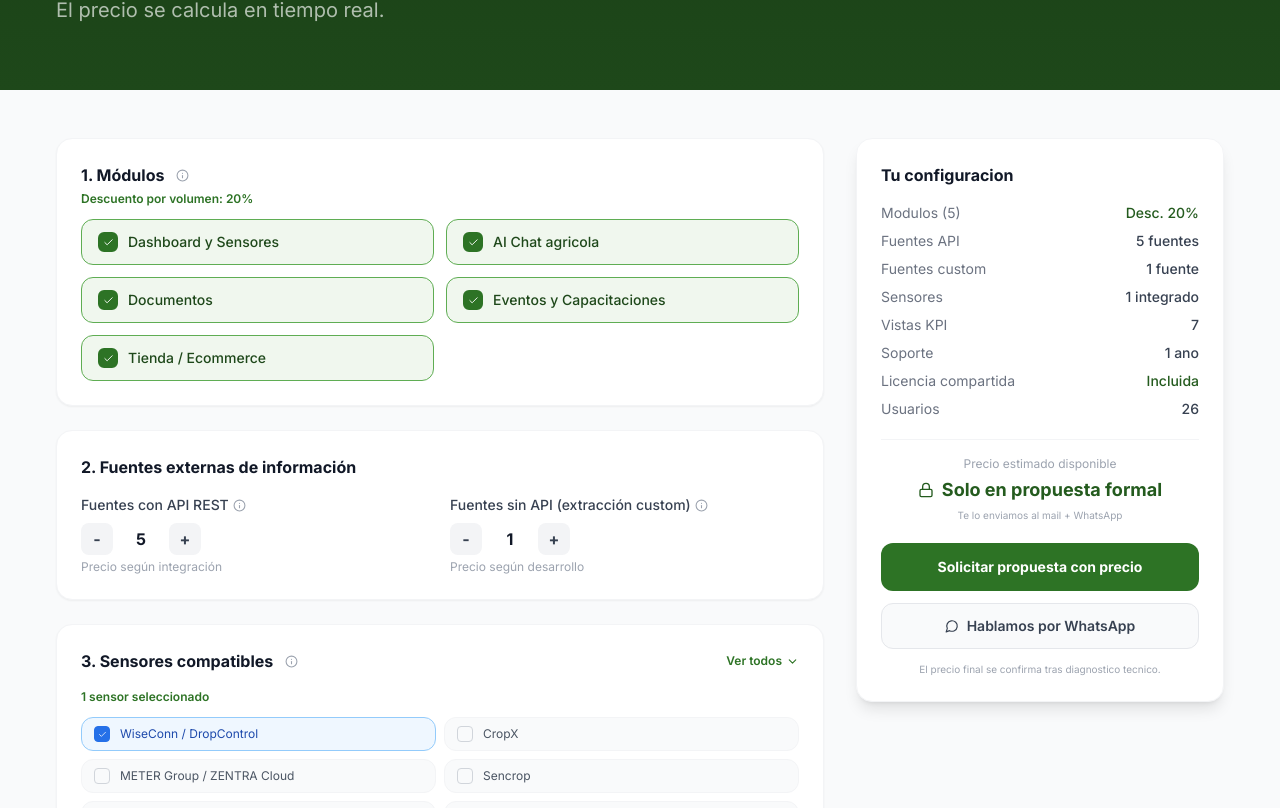
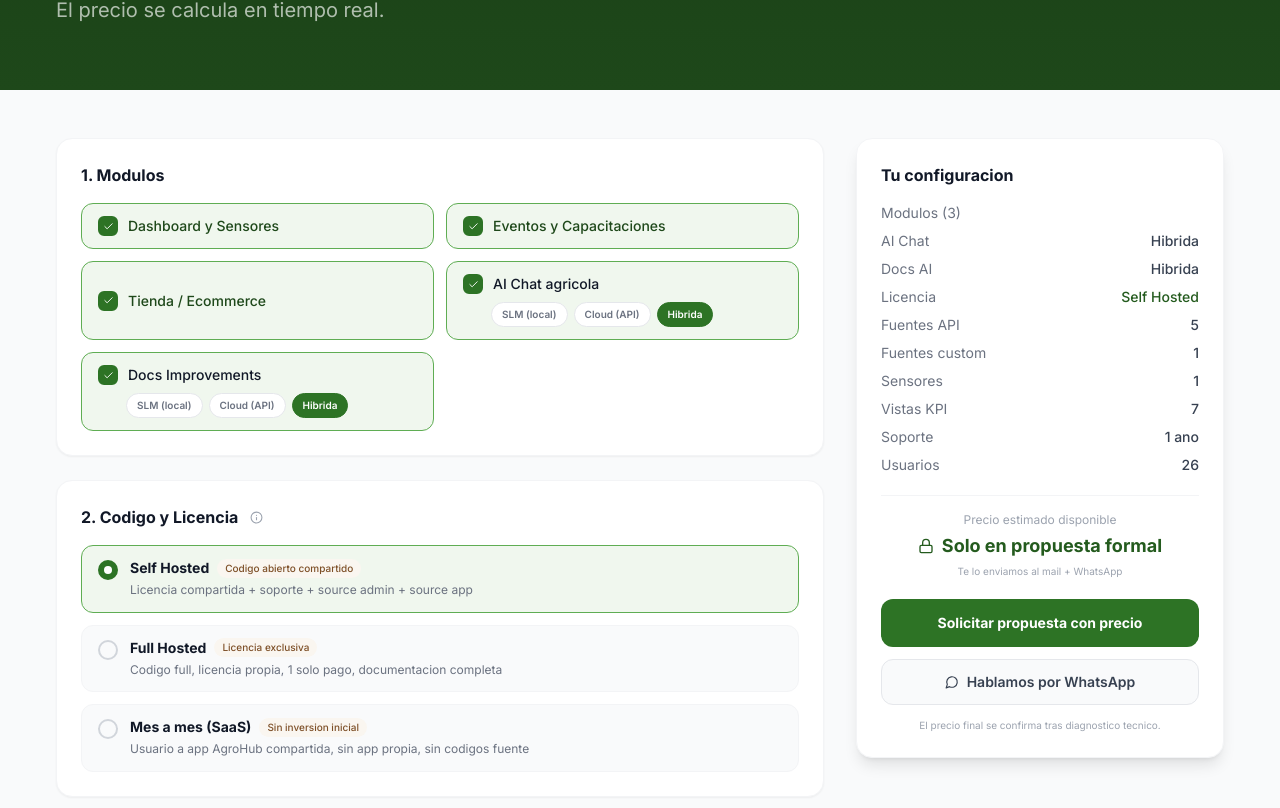
Before and after one commit to templateschile/Agrohub, a React (Vite) app: page /precios in a window 1280 px wide. Shown: the part 289-1097 px from the top of the page. Built offline with nearby package versions, Linux system fonts and the light colour scheme.

Commit message:
feat: cotizador con ai/docs/licencia, tienda wa a numero central

```diff
--- a/src/components/PedidoModal.jsx
+++ b/src/components/PedidoModal.jsx
@@ -42,8 +42,8 @@ export default function PedidoModal({ productor, onClose }) {
 
     // WA al proveedor SIN precios
     const lineasWA = pedido.map(p => `- ${p.nombre} (${p.variedad}): ${qtys[p.nombre + "__" + p.variedad].toLocaleString("es-CL")} kg`).join("\n")
-    const msgWA = encodeURIComponent(`Hola ${productor.nombre}! Te contacto desde AgroHub.\n\nSoy ${nombre} y quisiera hacer el siguiente pedido:\n\n${lineasWA}\n\nMi contacto: ${telefono}${email ? ` / ${email}` : ""}\n\n¿Podemos coordinar entrega y pago?`)
-    window.open(`https://wa.me/${productor.contacto.replace(/\D/g, "")}?text=${msgWA}`, "_blank")
+        const msgWA = encodeURIComponent(`Hola! Te contacto desde AgroHub.\n\nSoy ${nombre} y quisiera hacer el siguiente pedido a ${productor.nombre} (${productor.comuna}):\n\n${lineasWA}\n\nMi contacto: ${telefono}${email ? ` / ${email}` : ""}\n\n¿Podemos coordinar?`)
+    window.open(`https://wa.me/56987561075?text=${msgWA}`, "_blank")
 
     setEnviando(false)
     setEnviado(true)
--- a/src/pages/Precios.jsx
+++ b/src/pages/Precios.jsx
@@ -6,15 +6,36 @@ const PRECIO_API      = 900000
 const PRECIO_NO_API   = 1200000
 const PRECIO_SENSOR   = 200000
 const PRECIO_VISTA    = 100000
-const PRECIO_LICENCIA = 7000000
 const PRECIO_SOPORTE  = 5000000
 
 const MODULOS = [
-  { id: "dashboard", label: "Dashboard y Sensores",    precio: 2000000 },
-  { id: "ai",        label: "AI Chat agricola",         precio: 2000000 },
-  { id: "docs",      label: "Documentos",               precio: 2000000 },
-  { id: "eventos",   label: "Eventos y Capacitaciones", precio: 2000000 },
-  { id: "tienda",    label: "Tienda / Ecommerce",        precio: 5000000 },
+  { id: "dashboard", label: "Dashboard y Sensores",   precio: 2000000 },
+  { id: "eventos",   label: "Eventos y Capacitaciones",precio: 2000000 },
+  { id: "tienda",    label: "Tienda / Ecommerce",       precio: 5000000 },
+]
+
+const MODOS_AI   = ["SLM (local)", "Cloud (API)", "Hibrida"]
+const MODOS_DOCS = ["SLM (local)", "Cloud (API)", "Hibrida"]
+
+const LICENCIAS = [
+  {
+    id: "self",
+    label: "Self Hosted",
+    desc: "Licencia compartida + soporte + source admin + source app",
+    badge: "Codigo abierto compartido",
+  },
+  {
+    id: "full",
+    label: "Full Hosted",
+    desc: "Codigo full, licencia propia, 1 solo pago, documentacion completa",
+    badge: "Licencia exclusiva",
+  },
+  {
+    id: "saas",
+    label: "Mes a mes (SaaS)",
+    desc: "Usuario a app AgroHub compartida, sin app propia, sin codigos fuente",
+    badge: "Sin inversion inicial",
+  },
 ]
 
 const SENSORES = [
@@ -31,19 +52,19 @@ function CLP(n) {
   return "$" + n.toLocaleString("es-CL")
 }
 
-function calcularPrecio(modulos, fuentesApi, fuentesSinApi, sensores, vistasKpi, soporte, admins, agricultores, asesores) {
+function calcularPrecio(modulos, aiActivo, docsActivo, fuentesApi, fuentesSinApi, sensores, vistasKpi, soporte, admins, agricultores, asesores) {
   let total = 0
-  const desc = modulos.length === 5 ? 0.20 : 0
   modulos.forEach(id => {
     const m = MODULOS.find(x => x.id === id)
-    if (m) total += m.precio * (1 - desc)
+    if (m) total += m.precio
   })
+  if (aiActivo)   total += 2000000
+  if (docsActivo) total += 2000000
   total += fuentesApi    * PRECIO_API
   total += fuentesSinApi * PRECIO_NO_API
   total += sensores.length * PRECIO_SENSOR
   total += vistasKpi     * PRECIO_VISTA
   if (soporte > 1) total += (soporte - 1) * PRECIO_SOPORTE
-  total += PRECIO_LICENCIA
   const u = admins + agricultores + asesores
   if (u > 50)  total += 800000
   if (u > 100) total += 800000
@@ -63,7 +84,12 @@ function Tooltip({ text }) {
 }
 
 export default function Precios() {
-  const [modulos, setModulos] = useState(["dashboard", "ai", "docs", "eventos", "tienda"])
+  const [modulos, setModulos] = useState(["dashboard", "eventos", "tienda"])
+  const [aiActivo,   setAiActivo]   = useState(true)
+  const [modoAi,     setModoAi]     = useState("Hibrida")
+  const [docsActivo, setDocsActivo] = useState(true)
+  const [modoDocs,   setModoDocs]   = useState("Hibrida")
+  const [licencia,   setLicencia]   = useState("self")
   const [fuentesApi, setFuentesApi] = useState(5)
   const [fuentesSinApi, setFuentesSinApi] = useState(1)
   const [sensores, setSensores] = useState(["WiseConn / DropControl"])
@@ -76,14 +102,14 @@ export default function Precios() {
   const [sensoresExpanded, setSensoresExpanded] = useState(false)
 
     const precio = useMemo(
-        () => calcularPrecio(modulos, fuentesApi, fuentesSinApi, sensores, vistasKpi, soporte, admins, agricultores, asesores),
-    [modulos, fuentesApi, fuentesSinApi, sensores, vistasKpi, soporte, admins, agricultores, asesores]
+    () => calcularPrecio(modulos, aiActivo, docsActivo, fuentesApi, fuentesSinApi, sensores, vistasKpi, soporte, admins, agricultores, asesores),
+    [modulos, aiActivo, docsActivo, fuentesApi, fuentesSinApi, sensores, vistasKpi, soporte, admins, agricultores, asesores]
   )
 
     const toggleModulo = id => setModulos(prev => prev.includes(id) ? prev.filter(x => x !== id) : [...prev, id])
-  const toggleSensor = s  => setSensores(prev => prev.includes(s)  ? prev.filter(x => x !== s)  : [...prev, s])
+  const toggleSensor  = s  => setSensores(prev => prev.includes(s)  ? prev.filter(x => x !== s)  : [...prev, s])
 
-  const descModulo = modulos.length === 5 ? "20%" : null
+  const descModulo = null
 
     return (
     <div>
@@ -112,34 +138,90 @@ export default function Precios() {
 
                                 {/* 1. Modulos */}
                 <div className="bg-white border border-gray-100 rounded-2xl p-6 shadow-sm">
-                  <div className="flex items-center gap-2 mb-1">
-                    <h2 className="font-bold text-gray-900 text-base">1. Módulos</h2>
-                    <Tooltip text="Al activar los 5 modulos se aplica un 20% de descuento sobre todos." />
+                  <div className="flex items-center gap-2 mb-4">
+                    <h2 className="font-bold text-gray-900 text-base">1. Modulos</h2>
                   </div>
-                  {descModulo && (
-                    <p className="text-xs text-agro-green-600 font-semibold mb-3">Descuento por volumen: {descModulo}</p>
-                  )}
-                  <div className="grid grid-cols-1 sm:grid-cols-2 gap-3 mt-3">
+                  <div className="grid grid-cols-1 sm:grid-cols-2 gap-3">
                     {MODULOS.map(m => (
-                      <button
-                        key={m.id}
-                        onClick={() => toggleModulo(m.id)}
-                        className={`flex items-center justify-between rounded-xl border px-4 py-3 text-left transition-all ${modulos.includes(m.id) ? "bg-agro-green-50 border-agro-green-400 text-agro-green-800" : "bg-gray-50 border-gray-100 text-gray-700 hover:border-gray-300"}`}
-                      >
-                                                <div className="flex items-center gap-2.5">
+                      <button key={m.id} onClick={() => toggleModulo(m.id)}
+                        className={`flex items-center gap-2.5 rounded-xl border px-4 py-3 text-left transition-all ${modulos.includes(m.id) ? "bg-agro-green-50 border-agro-green-400 text-agro-green-800" : "bg-gray-50 border-gray-100 text-gray-700 hover:border-gray-300"}`}>
                         <div className={`w-5 h-5 rounded-md border-2 flex items-center justify-center shrink-0 ${modulos.includes(m.id) ? "bg-agro-green-600 border-agro-green-600" : "border-gray-300"}`}>
                           {modulos.includes(m.id) && <Check size={11} className="text-white" />}
                         </div>
                         <span className="text-sm font-medium">{m.label}</span>
+                      </button>
+                    ))}
+
+                    {/* AI Chat */}
+                    <div className={`rounded-xl border px-4 py-3 transition-all ${aiActivo ? "bg-agro-green-50 border-agro-green-400" : "bg-gray-50 border-gray-100"}`}>
+                      <button onClick={() => setAiActivo(v => !v)} className="flex items-center gap-2.5 w-full text-left mb-2">
+                        <div className={`w-5 h-5 rounded-md border-2 flex items-center justify-center shrink-0 ${aiActivo ? "bg-agro-green-600 border-agro-green-600" : "border-gray-300"}`}>
+                          {aiActivo && <Check size={11} className="text-white" />}
+                        </div>
+                        <span className="text-sm font-medium text-gray-900">AI Chat agricola</span>
+                      </button>
+                      {aiActivo && (
+                        <div className="flex gap-1.5 flex-wrap pl-7">
+                          {MODOS_AI.map(m => (
+                            <button key={m} onClick={() => setModoAi(m)}
+                              className={`text-[10px] px-2.5 py-1 rounded-full border font-semibold transition-all ${modoAi === m ? "bg-agro-green-600 text-white border-agro-green-600" : "bg-white text-gray-500 border-gray-200 hover:border-agro-green-400"}`}>
+                              {m}
+                            </button>
+                          ))}
+                        </div>
+                      )}
+                    </div>
+
+                    {/* Docs */}
+                    <div className={`rounded-xl border px-4 py-3 transition-all ${docsActivo ? "bg-agro-green-50 border-agro-green-400" : "bg-gray-50 border-gray-100"}`}>
+                      <button onClick={() => setDocsActivo(v => !v)} className="flex items-center gap-2.5 w-full text-left mb-2">
+                        <div className={`w-5 h-5 rounded-md border-2 flex items-center justify-center shrink-0 ${docsActivo ? "bg-agro-green-600 border-agro-green-600" : "border-gray-300"}`}>
+                          {docsActivo && <Check size={11} className="text-white" />}
+                        </div>
+                        <span className="text-sm font-medium text-gray-900">Docs Improvements</span>
+                      </button>
+                      {docsActivo && (
+                        <div className="flex gap-1.5 flex-wrap pl-7">
+                          {MODOS_DOCS.map(m => (
+                            <button key={m} onClick={() => setModoDocs(m)}
+                              className={`text-[10px] px-2.5 py-1 rounded-full border font-semibold transition-all ${modoDocs === m ? "bg-agro-green-600 text-white border-agro-green-600" : "bg-white text-gray-500 border-gray-200 hover:border-agro-green-400"}`}>
+                              {m}
+                            </button>
+                          ))}
+                        </div>
+                      )}
+                    </div>
+                  </div>
+                </div>
+
+                {/* 1b. Tipo de licencia */}
+                <div className="bg-white border border-gray-100 rounded-2xl p-6 shadow-sm">
+                  <div className="flex items-center gap-2 mb-4">
+                    <h2 className="font-bold text-gray-900 text-base">2. Codigo y Licencia</h2>
+                    <Tooltip text="Define como contratas y que propiedad obtienes sobre el codigo." />
+                  </div>
+                  <div className="flex flex-col gap-3">
+                    {LICENCIAS.map(l => (
+                      <button key={l.id} onClick={() => setLicencia(l.id)}
+                        className={`flex items-start gap-3 rounded-xl border px-4 py-3 text-left transition-all ${licencia === l.id ? "bg-agro-green-50 border-agro-green-400" : "bg-gray-50 border-gray-100 hover:border-gray-300"}`}>
+                        <div className={`w-5 h-5 rounded-full border-2 flex items-center justify-center shrink-0 mt-0.5 ${licencia === l.id ? "bg-agro-green-600 border-agro-green-600" : "border-gray-300"}`}>
+                          {licencia === l.id && <div className="w-2 h-2 bg-white rounded-full" />}
+                        </div>
+                        <div>
+                          <div className="flex items-center gap-2">
+                            <span className="text-sm font-bold text-gray-900">{l.label}</span>
+                            <span className="text-[10px] bg-agro-earth-50 text-agro-earth-700 px-2 py-0.5 rounded-full font-medium">{l.badge}</span>
+                          </div>
+                          <p className="text-xs text-gray-500 mt-0.5 leading-relaxed">{l.desc}</p>
                         </div>
                       </button>
                     ))}
                   </div>
                 </div>
 
-                {/* 2. Fuentes externas */}
+                {/* 3. Fuentes externas */}}
                 <div className="bg-white border border-gray-100 rounded-2xl p-6 shadow-sm">
-                  <h2 className="font-bold text-gray-900 text-base mb-4">2. Fuentes externas de información</h2>
+                  <h2 className="font-bold text-gray-900 text-base mb-4">3. Fuentes externas de informacion</h2>
                   <div className="grid grid-cols-1 sm:grid-cols-2 gap-5">
                     <div>
                       <label className="flex items-center text-sm font-medium text-gray-700 mb-2">
@@ -168,11 +250,11 @@ export default function Precios() {
                   </div>
                 </div>
 
-                {/* 3. Sensores */}
+                {/* 4. Sensores */}}
                 <div className="bg-white border border-gray-100 rounded-2xl p-6 shadow-sm">
                   <div className="flex items-center justify-between mb-4">
                     <div className="flex items-center gap-2">
-                      <h2 className="font-bold text-gray-900 text-base">3. Sensores compatibles</h2>
+                      <h2 className="font-bold text-gray-900 text-base">4. Sensores compatibles</h2>
                       <Tooltip text="Selecciona los sensores que ya tienes o planeas adquirir. El hub se integra con cada uno." />
                     </div>
                     <button onClick={() => setSensoresExpanded(v => !v)} className="flex items-center gap-1 text-xs text-agro-green-600 font-semibold">
@@ -198,10 +280,10 @@ export default function Precios() {
                   </div>
                 </div>
 
-                                {/* 4. Vistas KPI */}
+                                {/* 5. Vistas KPI */}}
                 <div className="bg-white border border-gray-100 rounded-2xl p-6 shadow-sm">
                   <div className="flex items-center gap-2 mb-1">
-                    <h2 className="font-bold text-gray-900 text-base">4. Vistas KPI por sensor</h2>
+                    <h2 className="font-bold text-gray-900 text-base">5. Vistas KPI por sensor</h2>
                     <Tooltip text="Paneles KPI activos por sensor. Ej: humedad, temperatura, alerta de riego, etc." />
                   </div>
                   <p className="text-xs text-gray-400 mb-4">Cada vista es un panel de datos en tiempo real en el dashboard.</p>
@@ -213,9 +295,9 @@ export default function Precios() {
                   <p className="text-xs text-gray-400 mt-2">{vistasKpi} vistas activas</p>
                 </div>
 
-                {/* 5. Soporte */}
+                {/* 6. Soporte */}}
                 <div className="bg-white border border-gray-100 rounded-2xl p-6 shadow-sm">
-                  <h2 className="font-bold text-gray-900 text-base mb-4">5. Años de soporte incluido</h2>
+                  <h2 className="font-bold text-gray-900 text-base mb-4">6. Anos de soporte incluido</h2>
                   <div className="flex gap-3 flex-wrap">
                     {SOPORTE_OPCIONES.map(n => (
                       <button
@@ -228,27 +310,6 @@ export default function Precios() {
                     ))}
                   </div>
                   <p className="text-xs text-gray-400 mt-3">1 año incluido sin costo extra. Años adicionales con costo.</p>
-                </div>
-
-                                                                {/* 6. Licencia siempre incluida */}
-                <div className="bg-agro-green-50 border border-agro-green-200 rounded-2xl p-6 shadow-sm">
-                  <div className="flex items-start justify-between gap-4">
-                    <div className="flex items-start gap-3">
-                      <div className="w-8 h-8 bg-agro-green-600 rounded-lg flex items-center justify-center shrink-0 mt-0.5">
-                        <Lock size={14} className="text-white" />
-                      </div>
-                      <div>
-                        <div className="font-bold text-agro-green-900 text-sm mb-1">Licencia compartida — siempre incluida</div>
-                        <p className="text-xs text-agro-green-700 leading-relaxed">
-                          Incluye código fuente del panel admin (Node.js + React) y app móvil (Flutter).
-                          Los <strong>datos de cada hub son propiedad exclusiva de ese hub</strong>; cualquier compartición requiere autorización explícita del usuario.
-                          Los features y mejoras del ecosistema se distribuyen mediante <strong>pull requests</strong>, por lo que cada hub puede incorporar actualizaciones disponibles en la red.
-                          {' '}<a href="/terminos" target="_blank" className="underline font-semibold">Ver Términos y Condiciones →</a>
-                        </p>
-                      </div>
-                    </div>
-                    <span className="text-sm font-bold text-agro-green-700 shrink-0">Incluida</span>
-                  </div>
                 </div>
 
                 {/* 7. Usuarios */}
@@ -286,15 +347,15 @@ export default function Precios() {
                   <h2 className="font-bold text-gray-900 text-base mb-4">Tu configuracion</h2>
 
                                     <div className="flex flex-col gap-2 text-sm mb-5">
-                    {modulos.length > 0 && (
-                      <div className="flex justify-between"><span className="text-gray-500">Modulos ({modulos.length})</span><span className="font-medium text-agro-green-700">{descModulo ? `Desc. ${descModulo}` : ""}</span></div>
-                    )}
-                    {fuentesApi > 0 && <div className="flex justify-between"><span className="text-gray-500">Fuentes API</span><span className="font-medium text-gray-700">{fuentesApi} fuente{fuentesApi>1?"s":""}</span></div>}
-                    {fuentesSinApi > 0 && <div className="flex justify-between"><span className="text-gray-500">Fuentes custom</span><span className="font-medium text-gray-700">{fuentesSinApi} fuente{fuentesSinApi>1?"s":""}</span></div>}
-                    {sensores.length > 0 && <div className="flex justify-between"><span className="text-gray-500">Sensores</span><span className="font-medium text-gray-700">{sensores.length} integrado{sensores.length>1?"s":""}</span></div>}
+                    {modulos.length > 0 && <div className="flex justify-between"><span className="text-gray-500">Modulos ({modulos.length})</span></div>}
+                    {aiActivo   && <div className="flex justify-between"><span className="text-gray-500">AI Chat</span><span className="font-medium text-gray-700">{modoAi}</span></div>}
+                    {docsActivo && <div className="flex justify-between"><span className="text-gray-500">Docs AI</span><span className="font-medium text-gray-700">{modoDocs}</span></div>}
+                    <div className="flex justify-between"><span className="text-gray-500">Licencia</span><span className="font-medium text-agro-green-700">{LICENCIAS.find(l=>l.id===licencia)?.label}</span></div>
+                    {fuentesApi > 0 && <div className="flex justify-between"><span className="text-gray-500">Fuentes API</span><span className="font-medium text-gray-700">{fuentesApi}</span></div>}
+                    {fuentesSinApi > 0 && <div className="flex justify-between"><span className="text-gray-500">Fuentes custom</span><span className="font-medium text-gray-700">{fuentesSinApi}</span></div>}
+                    {sensores.length > 0 && <div className="flex justify-between"><span className="text-gray-500">Sensores</span><span className="font-medium text-gray-700">{sensores.length}</span></div>}
                     {vistasKpi > 0 && <div className="flex justify-between"><span className="text-gray-500">Vistas KPI</span><span className="font-medium text-gray-700">{vistasKpi}</span></div>}
                     <div className="flex justify-between"><span className="text-gray-500">Soporte</span><span className="font-medium text-gray-700">{soporte} ano{soporte>1?"s":""}</span></div>
-                    <div className="flex justify-between"><span className="text-gray-500">Licencia compartida</span><span className="font-medium text-agro-green-700">Incluida</span></div>
                     <div className="flex justify-between"><span className="text-gray-500">Usuarios</span><span className="font-medium text-gray-700">{admins+agricultores+asesores}</span></div>
                   </div>
 
@@ -326,7 +387,7 @@ export default function Precios() {
           onClose={() => setShowModal(false)}
           titulo="Solicitar propuesta con precio"
           subtitulo="Te enviamos el detalle completo con precio al mail y WhatsApp."
-          origen={`Cotizador: ${modulos.length} modulos, ${fuentesApi} APIs, ${sensores.length} sensores, ${admins+agricultores+asesores} usuarios, ${soporte} anos soporte. Total interno: ${CLP(precio)}`}
+          origen={`Cotizador: modulos=[${modulos.join(",")}] AI=${aiActivo?modoAi:"off"} Docs=${docsActivo?modoDocs:"off"} Licencia=${licencia} APIs=${fuentesApi} Sensores=${sensores.length} Usuarios=${admins+agricultores+asesores} Soporte=${soporte}a. Total interno: ${CLP(precio)}`}
         />
       )}
     </div>
```
Lines whose indentation alone changed are shown as unchanged.
